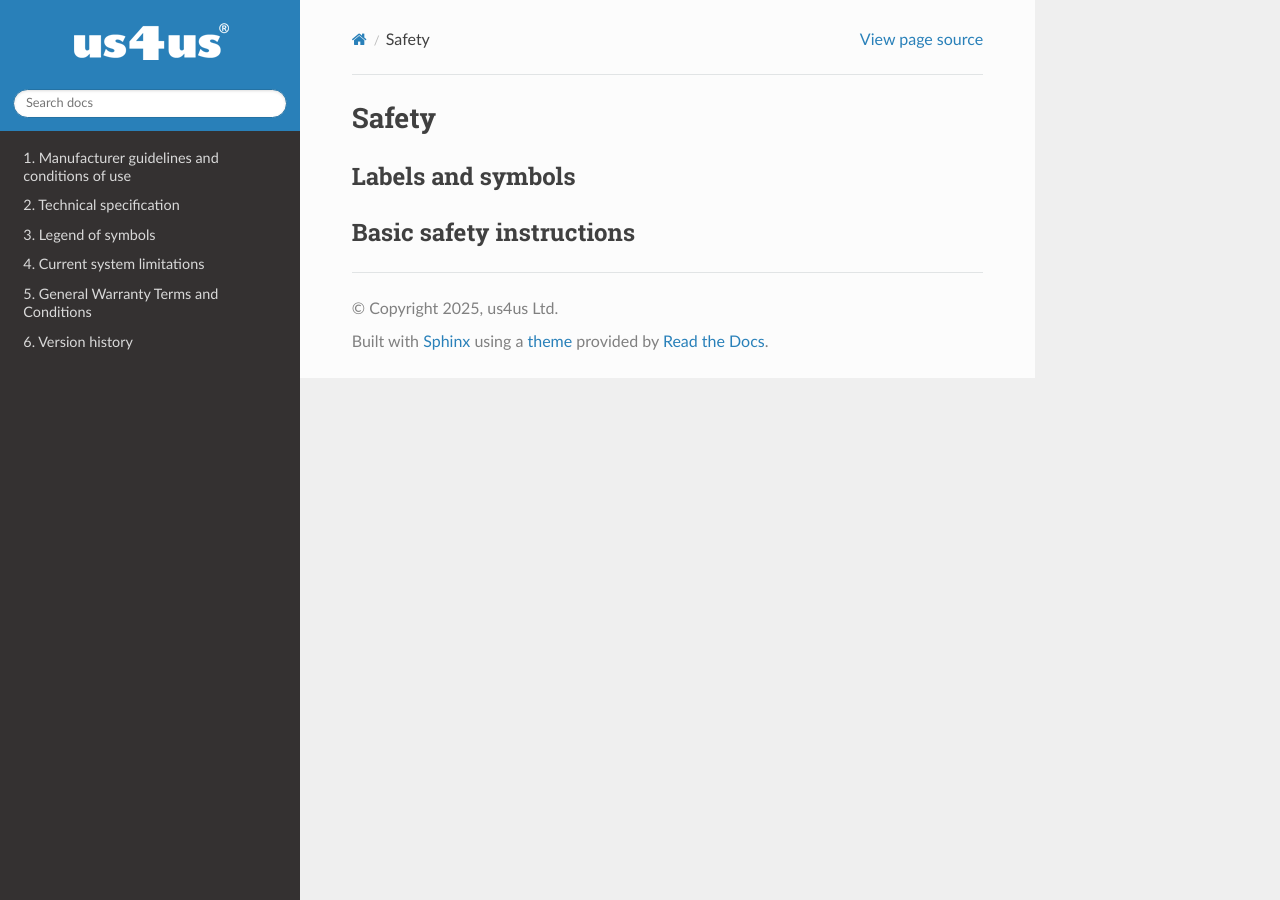
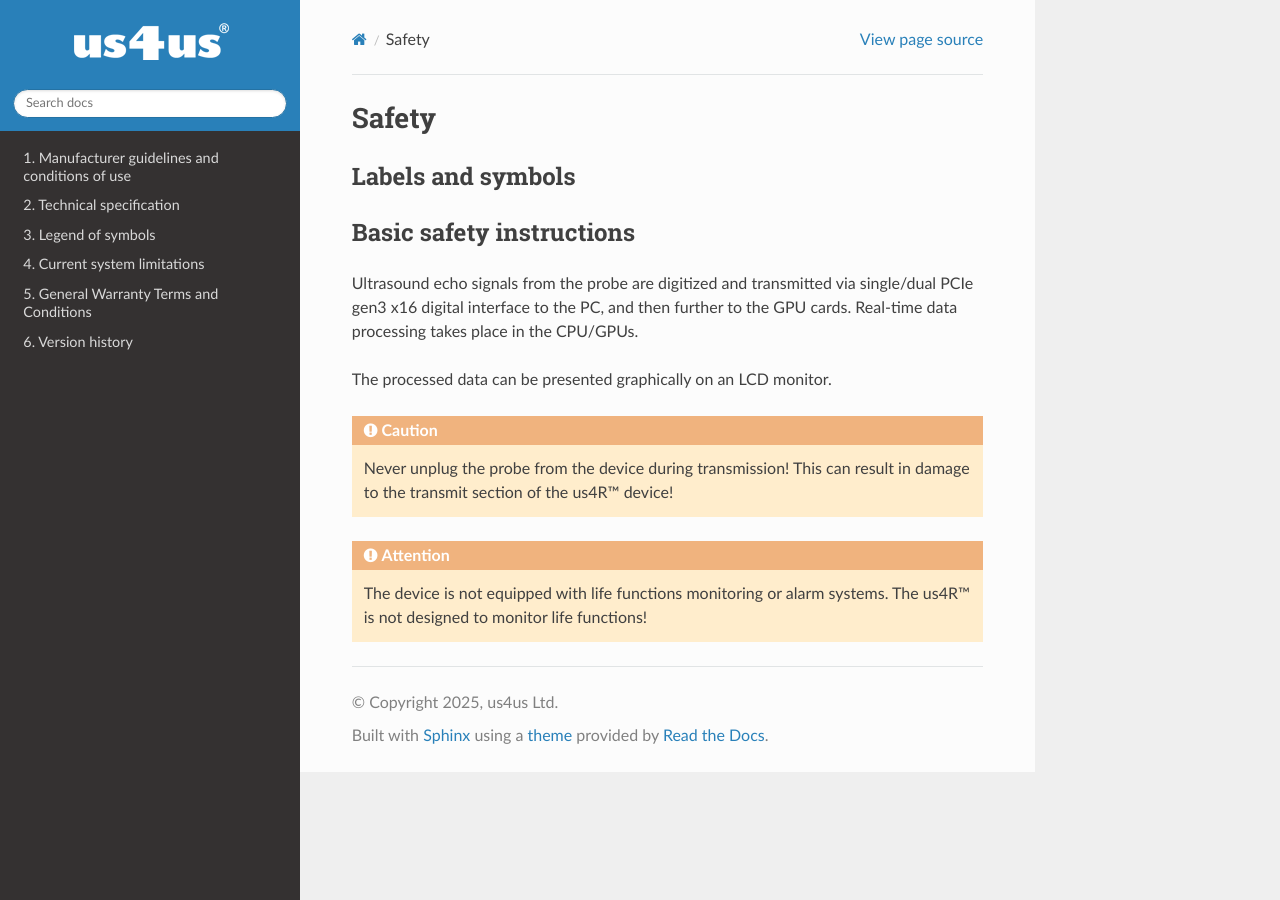
Before and after one commit to us4useu/us4r-user-docs, a Sphinx documentation site: the page built from docs/content/safety.md, in a window 1280 px wide. Built offline with Sphinx 7.4.7 and the Read the Docs theme 3.1.0, drawn with Linux system fonts in a browser that asks for light colours; pages that are not in the unit, such as notebooks, are missing from menus.

Commit message:
Update safety.md

```diff
--- a/docs/content/safety.md
+++ b/docs/content/safety.md
@@ -3,3 +3,19 @@
 ## Labels and symbols
 
 ## Basic safety instructions
+
+
+
+Ultrasound echo signals from the probe are digitized and transmitted via single/dual PCIe gen3 x16 digital interface to the PC, and then further to the GPU cards. Real-time data processing takes place in the CPU/GPUs.
+
+The processed data can be presented graphically on an LCD monitor.
+
+:::{Caution}
+Never unplug the probe from the device during transmission!
+This can result in damage to the transmit section of the us4R™ device!
+:::
+
+:::{Attention}
+The device is not equipped with life functions monitoring or alarm systems.
+The us4R™ is not designed to monitor life functions!
+:::
```
